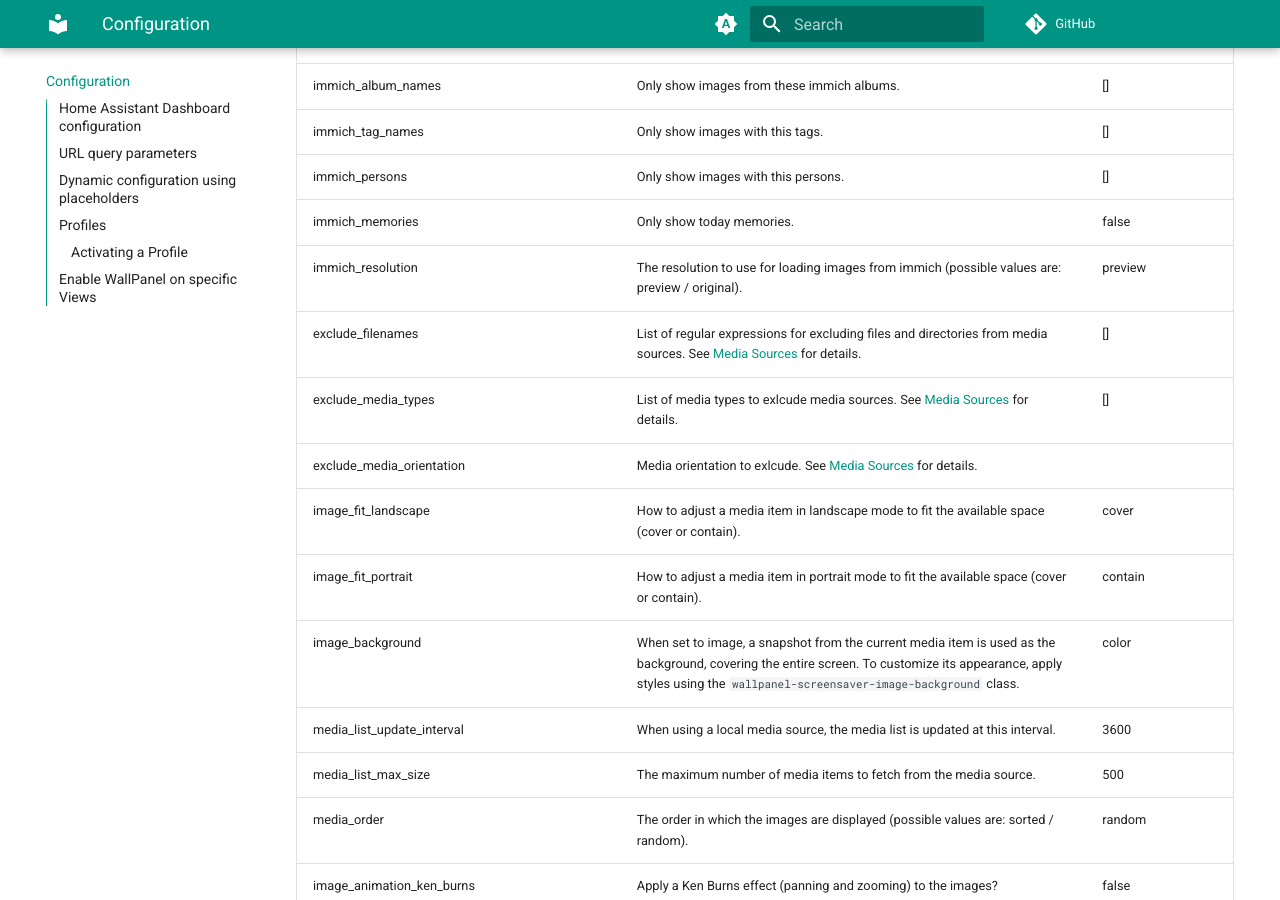
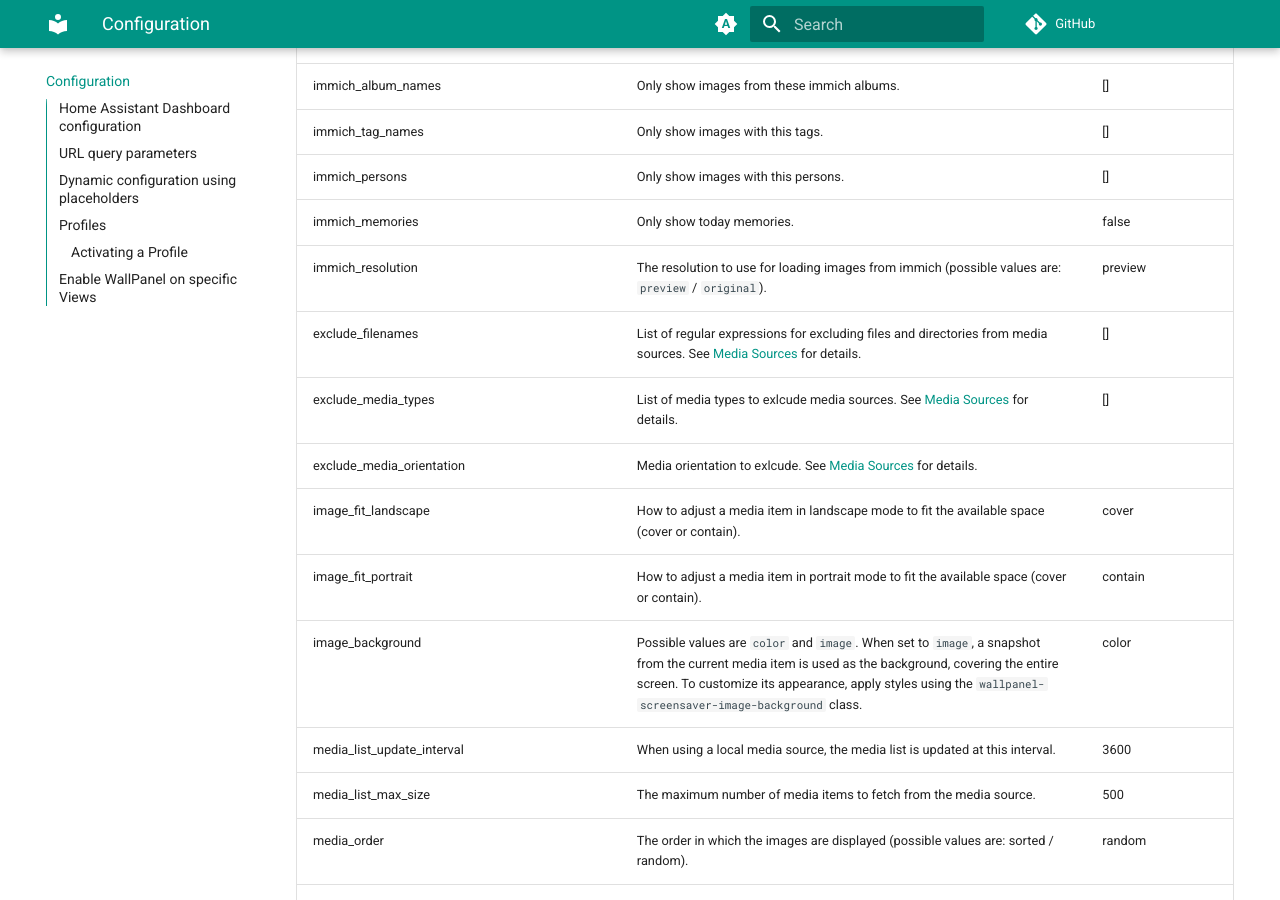
Before and after one commit to j-a-n/lovelace-wallpanel, an MkDocs documentation site: the page built from docs/configuration.md, in a window 1280 px wide and 900 px high, scrolled down 2648 px. Built offline with MkDocs 1.6.1 and Material for MkDocs 9.7.7, drawn with Linux system fonts in a browser that asks for light colours; comment, search, counter and statistics services are not loaded.

Commit message:
Update doc

```diff
--- a/docs/configuration.md
+++ b/docs/configuration.md
@@ -48,13 +48,13 @@
 | immich_tag_names                 | Only show images with this tags.                                                                       | []        |
 | immich_persons                   | Only show images with this persons.                                                                    | []        |
 | immich_memories                  | Only show today memories.                                                                              | false     |
-| immich_resolution                | The resolution to use for loading images from immich (possible values are: preview / original).        | preview   |
+| immich_resolution                | The resolution to use for loading images from immich (possible values are: `preview` / `original`).    | preview   |
 | exclude_filenames                | List of regular expressions for excluding files and directories from media sources. See [Media Sources](media-sources.md#exclude-files) for details. | []        |
 | exclude_media_types              | List of media types to exlcude media sources. See [Media Sources](media-sources.md#exclude-files) for details. | []        |
 | exclude_media_orientation        | Media orientation to exlcude. See [Media Sources](media-sources.md#exclude-files) for details.         |            |
 | image_fit_landscape              | How to adjust a media item in landscape mode to fit the available space (cover or contain).            | cover      |
 | image_fit_portrait               | How to adjust a media item in portrait mode to fit the available space (cover or contain).             | contain    |
-| image_background                 | When set to image, a snapshot from the current media item is used as the background, covering the entire screen. To customize its appearance, apply styles using the `wallpanel-screensaver-image-background` class. | color |
+| image_background                 | Possible values are `color` and `image`. When set to `image`, a snapshot from the current media item is used as the background, covering the entire screen. To customize its appearance, apply styles using the `wallpanel-screensaver-image-background` class. | color |
 | media_list_update_interval       | When using a local media source, the media list is updated at this interval.                           | 3600       |
 | media_list_max_size              | The maximum number of media items to fetch from the media source.                                      | 500        |
 | media_order                      | The order in which the images are displayed (possible values are: sorted / random).                    | random     |
```
